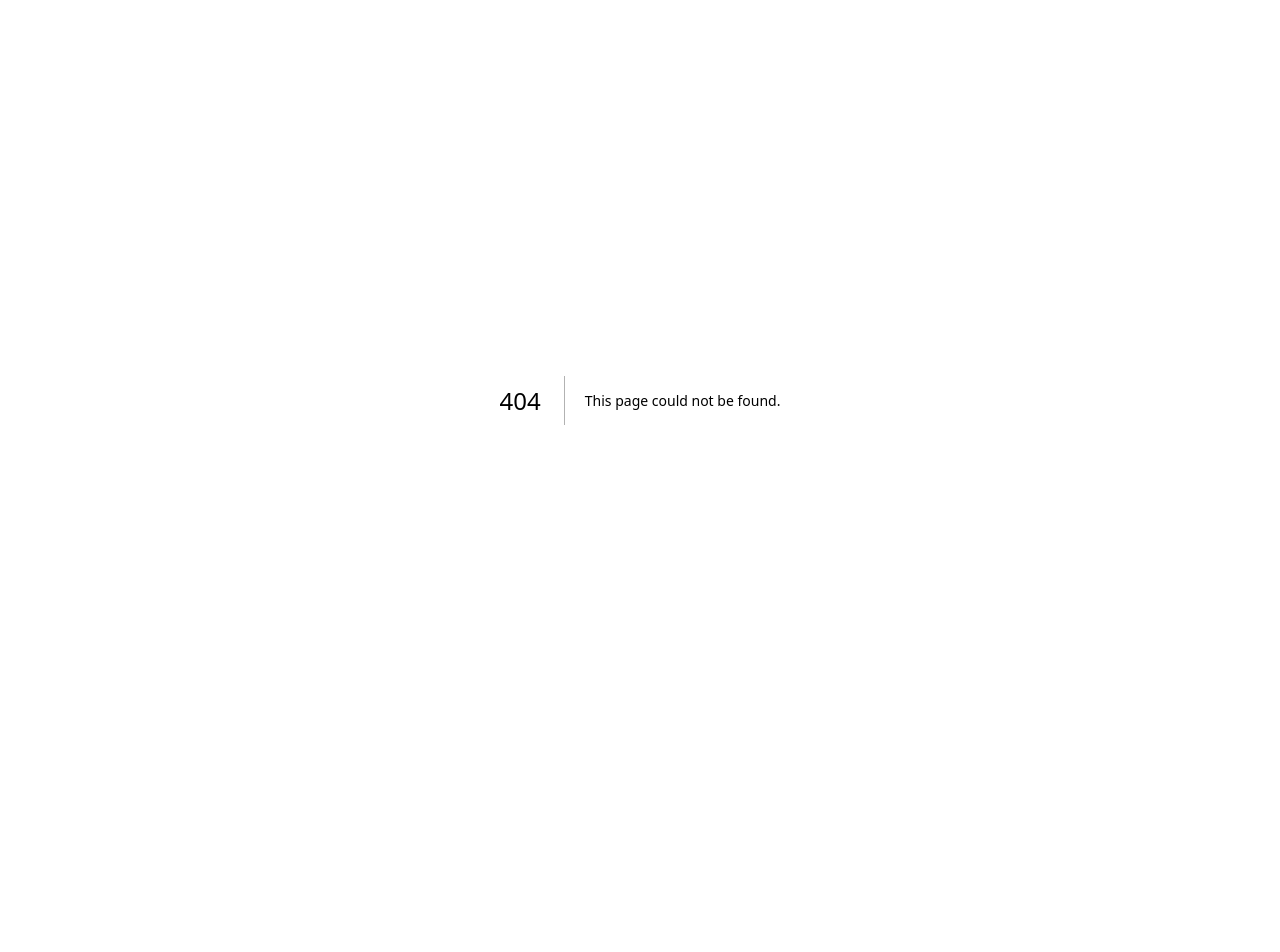
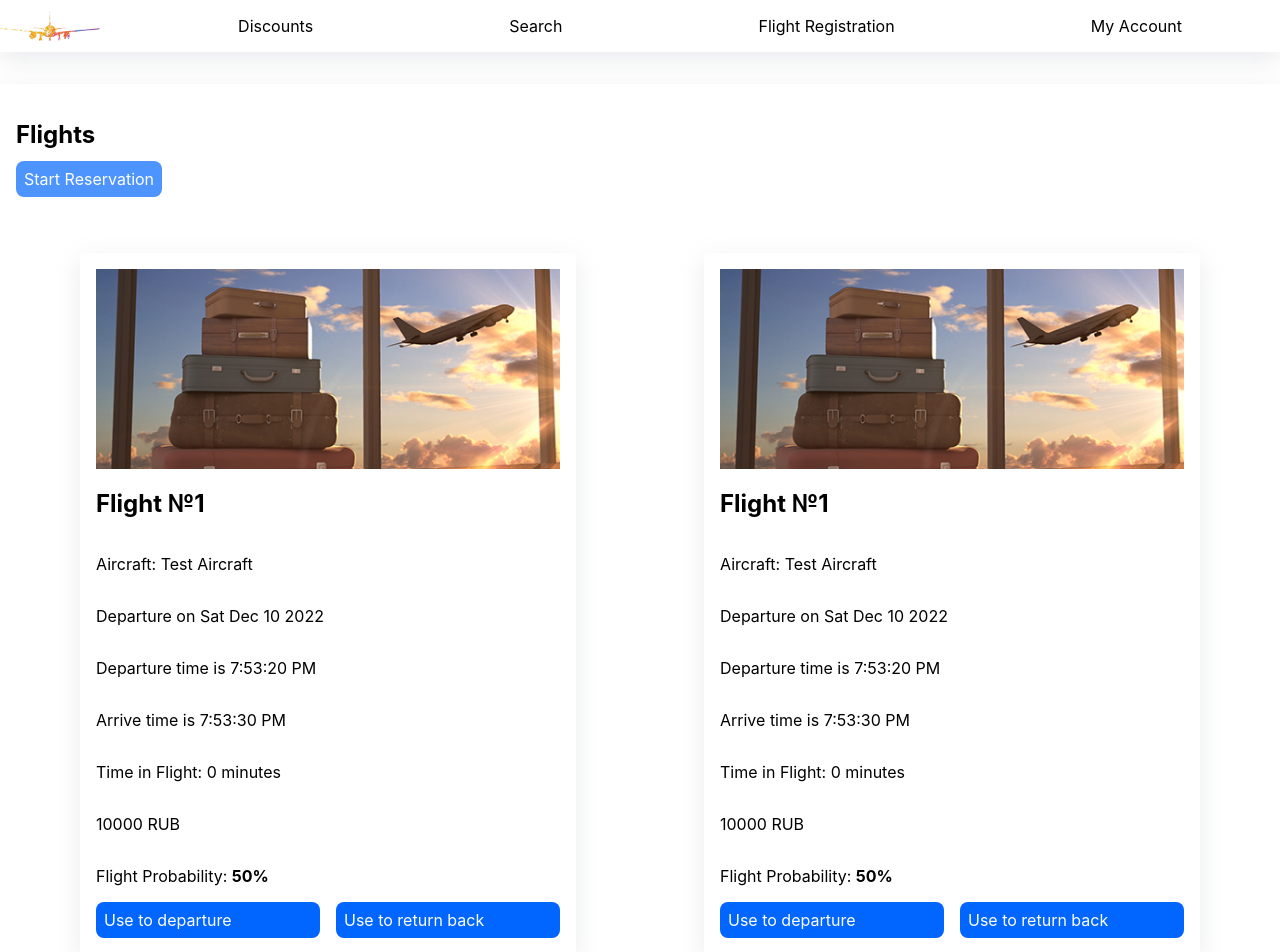
Before and after one commit to thepicture/flight-pool, a Next.js app: page /flights in a window 1280 px wide. Before the commit this address had no page. Shown: the top 952 px of the page. Before the commit the page ends 800 px from the top, so only its background shows below. Built offline with nearby package versions, Linux system fonts and the light colour scheme.

Commit message:
feat(flights): add the flight page

```diff
--- /dev/null
+++ b/components/FlightList/Flight/Flight.tsx
@@ -0,0 +1,63 @@
+import React from "react";
+
+import Image from "next/image";
+
+import styles from "styles/FlightList/Flight/Flight.module.css";
+
+interface FlightProps {
+  number: number;
+  aircraft: string;
+  departureDate: Date;
+  arrivalDate: Date;
+  priceInRubles: number;
+  flightProbability: number;
+}
+
+const Flight: React.FC<FlightProps> = ({
+  number,
+  aircraft,
+  departureDate,
+  arrivalDate,
+  priceInRubles,
+  flightProbability,
+}) => {
+  return (
+    <section className={styles.article}>
+      <Image
+        src="/promotion1.jpg"
+        alt="Test Flight"
+        width={200}
+        height={200}
+        style={{ width: "100%", objectFit: "cover" }}
+        className="test-0-ai"
+      />
+      <h2 className="test-4-fn">Flight №{number}</h2>
+      <p className="test-4-at">Aircraft: {aircraft}</p>
+      <p className="test-4-dd">Departure on {departureDate.toDateString()}</p>
+      <p className="test-4-dt">
+        Departure time is {departureDate.toLocaleTimeString()}
+      </p>
+      <p className="test-4-at">
+        Arrive time is {arrivalDate.toLocaleTimeString()}
+      </p>
+      <p className="test-0-ft">
+        Time in Flight:{" "}
+        {Math.floor((+arrivalDate - +departureDate) / 1000 / 60)} minutes
+      </p>
+      <p className="test-4-fp">{priceInRubles} RUB</p>
+      <p className="test-4-fh">
+        Flight Probability: <strong>{flightProbability * 100}%</strong>
+      </p>
+      <section className={styles.action}>
+        <a href="#" className="test-0-abm">
+          Use to departure
+        </a>
+        <a href="#" className="test-0-abm">
+          Use to return back
+        </a>
+      </section>
+    </section>
+  );
+};
+
+export default Flight;
--- /dev/null
+++ b/components/FlightList/FlightList.tsx
@@ -0,0 +1,42 @@
+import React from "react";
+import Flight from "./Flight/Flight";
+
+import styles from "styles/FlightList/FlightList.module.css";
+
+export const FlightList = () => {
+  const flights = [];
+  for (let i = 0; i < 2 ** 5; i++) {
+    flights.push(
+      <Flight
+        number={1}
+        aircraft="Test Aircraft"
+        departureDate={new Date(1670702000000)}
+        arrivalDate={new Date(1670702000000 + 10000)}
+        priceInRubles={10000}
+        flightProbability={0.5}
+      />
+    );
+  }
+
+  return (
+    <>
+      <section className={styles.container}>
+        <div>
+          <h2>Flights</h2>
+          <a
+            href="/reservation"
+            className="test-0-bsb"
+            style={{
+              alignSelf: "center",
+              width: 200,
+            }}
+          >
+            Start Reservation
+          </a>
+        </div>
+        <div />
+        {flights}
+      </section>
+    </>
+  );
+};
--- a/components/SearchForm/SearchForm.tsx
+++ b/components/SearchForm/SearchForm.tsx
@@ -3,7 +3,7 @@ import React from "react";
 const SearchForm = () => {
   return (
     <>
-      <form action="post">
+      <form method="post" action="/flights">
         <h2>Search Form</h2>
         <label>
           From
--- /dev/null
+++ b/pages/flights/index.tsx
@@ -0,0 +1,24 @@
+import Head from "next/head";
+
+import { FlightList } from "../../components/FlightList/FlightList";
+import Footer from "../../components/Footer/Footer";
+import Header from "../../components/Header/Header";
+
+const FlightPage = () => {
+  return (
+    <div>
+      <Head>
+        <title>Flight Pool - Flights</title>
+        <meta name="description" content="Search results for Flights" />
+        <link rel="icon" href="/favicon.ico" />
+      </Head>
+      <Header />
+      <main>
+        <FlightList />
+      </main>
+      <Footer />
+    </div>
+  );
+};
+
+export default FlightPage;
--- /dev/null
+++ b/styles/FlightList/Flight/Flight.module.css
@@ -0,0 +1,18 @@
+.article {
+  display: grid;
+  grid-template-rows: auto auto 1fr auto;
+
+  box-shadow: var(--box-shadow);
+  margin: 4em;
+  padding: var(--padding);
+
+  min-height: 16em;
+}
+
+.action {
+  width: 100%;
+
+  display: grid;
+  grid-template-columns: 1fr 1fr;
+  gap: var(--padding);
+}
--- /dev/null
+++ b/styles/FlightList/FlightList.module.css
@@ -0,0 +1,18 @@
+.container {
+  display: grid;
+  grid-template-columns: 1fr 1fr;
+
+  padding: var(--padding);
+  box-shadow: var(--box-shadow);
+}
+
+.header {
+  grid-column: span 2;
+}
+
+@media screen and (max-width: 640px) {
+  .container {
+    display: flex;
+    flex-direction: column;
+  }
+}
--- a/styles/globals.css
+++ b/styles/globals.css
@@ -36,7 +36,8 @@ a {
 
 input[type="submit"],
 input[type="button"],
-.test-0-abm {
+.test-0-abm,
+.test-0-bsb {
   color: var(--primary-button-color);
   background: var(--primary-button-background);
   border: none;
@@ -47,7 +48,8 @@ input[type="button"],
 
 input[type="submit"]:hover,
 input[type="button"]:hover,
-.test-0-abm:hover {
+.test-0-abm:hover,
+.test-0-bsb {
   background: var(--primary-button-hover-background);
   transition: all 100ms;
 }
```
Also changed, not shown: pages/index.tsx (+5 -2 lines).
